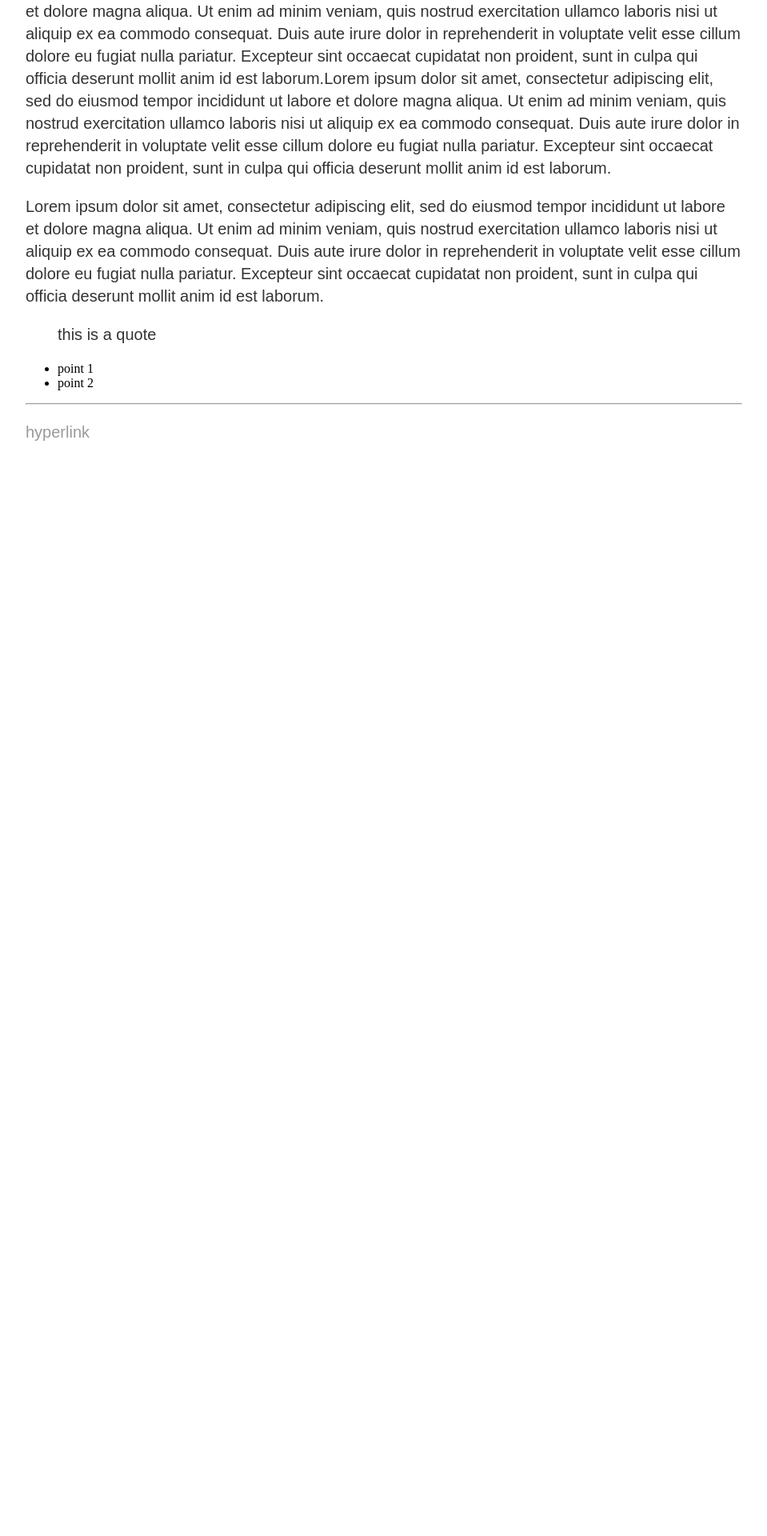
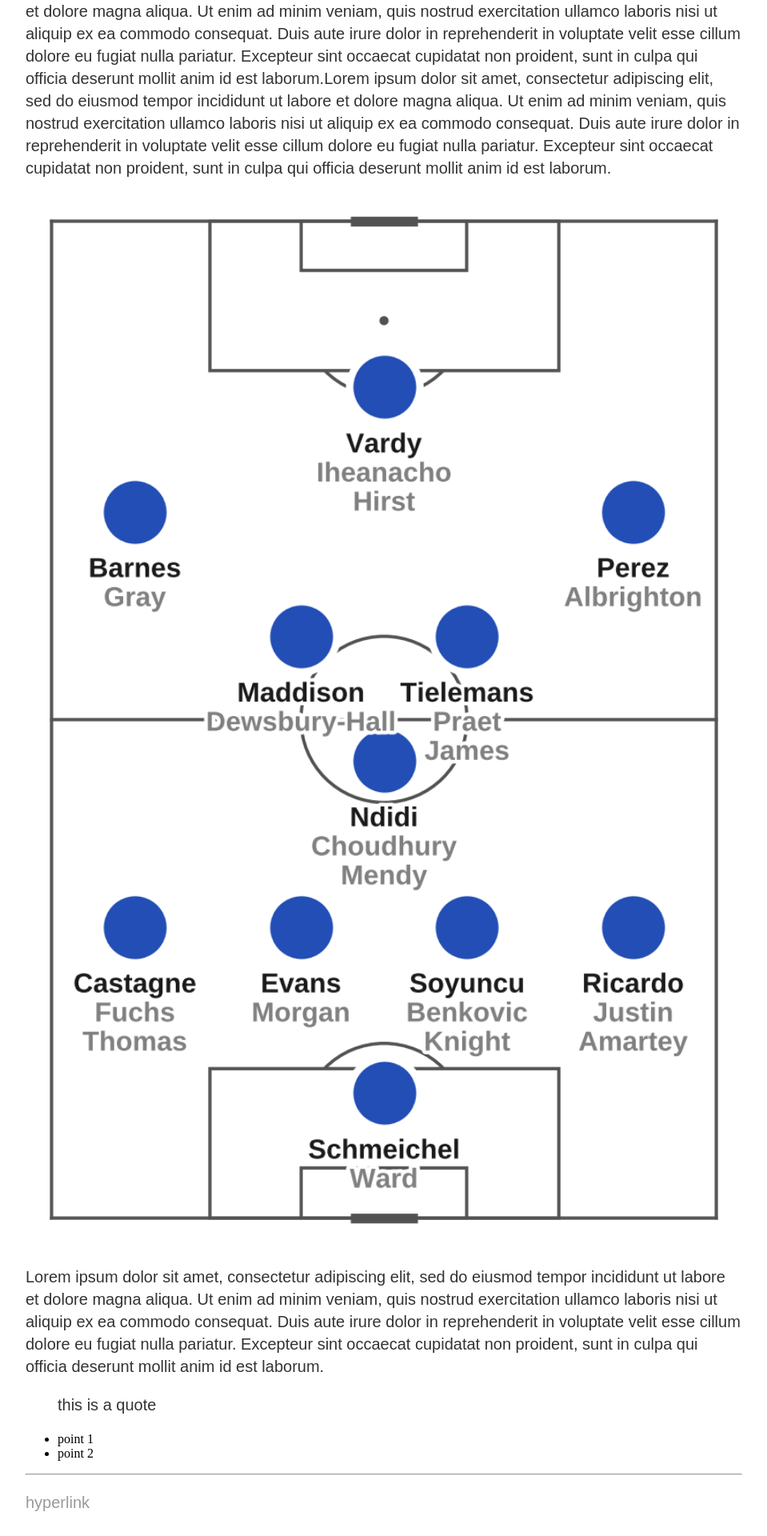
Before and after one commit to georgeball95/georgeball95.github.io, a Jekyll site: the page built from _posts/2020-08-26-third-post.md, in a window 1280 px wide. Shown: the part 615-2535 px from the top of the page at 80% size, without its empty margins (160-1119 px from the left). Built offline with Jekyll 4.4.1, drawn with Linux system fonts in a browser that asks for light colours; before the commit the page ends 1229 px from its top, so only the background shows below that.

Commit message:
update post 3 with image

```diff
--- a/_posts/2020-08-26-third-post.md
+++ b/_posts/2020-08-26-third-post.md
@@ -11,6 +11,8 @@ post #3
 
 Lorem ipsum dolor sit amet, consectetur adipiscing elit, sed do eiusmod tempor incididunt ut labore et dolore magna aliqua. Ut enim ad minim veniam, quis nostrud exercitation ullamco laboris nisi ut aliquip ex ea commodo consequat. Duis aute irure dolor in reprehenderit in voluptate velit esse cillum dolore eu fugiat nulla pariatur. Excepteur sint occaecat cupidatat non proident, sunt in culpa qui officia deserunt mollit anim id est laborum.Lorem ipsum dolor sit amet, consectetur adipiscing elit, sed do eiusmod tempor incididunt ut labore et dolore magna aliqua. Ut enim ad minim veniam, quis nostrud exercitation ullamco laboris nisi ut aliquip ex ea commodo consequat. Duis aute irure dolor in reprehenderit in voluptate velit esse cillum dolore eu fugiat nulla pariatur. Excepteur sint occaecat cupidatat non proident, sunt in culpa qui officia deserunt mollit anim id est laborum.
 
+![image](/assets/pitch.png){:height="100%" width="100%"}
+
 Lorem ipsum dolor sit amet, consectetur adipiscing elit, sed do eiusmod tempor incididunt ut labore et dolore magna aliqua. Ut enim ad minim veniam, quis nostrud exercitation ullamco laboris nisi ut aliquip ex ea commodo consequat. Duis aute irure dolor in reprehenderit in voluptate velit esse cillum dolore eu fugiat nulla pariatur. Excepteur sint occaecat cupidatat non proident, sunt in culpa qui officia deserunt mollit anim id est laborum.
 
 > this is a quote
```
Also changed, not shown: assets/pitch.png (added).
